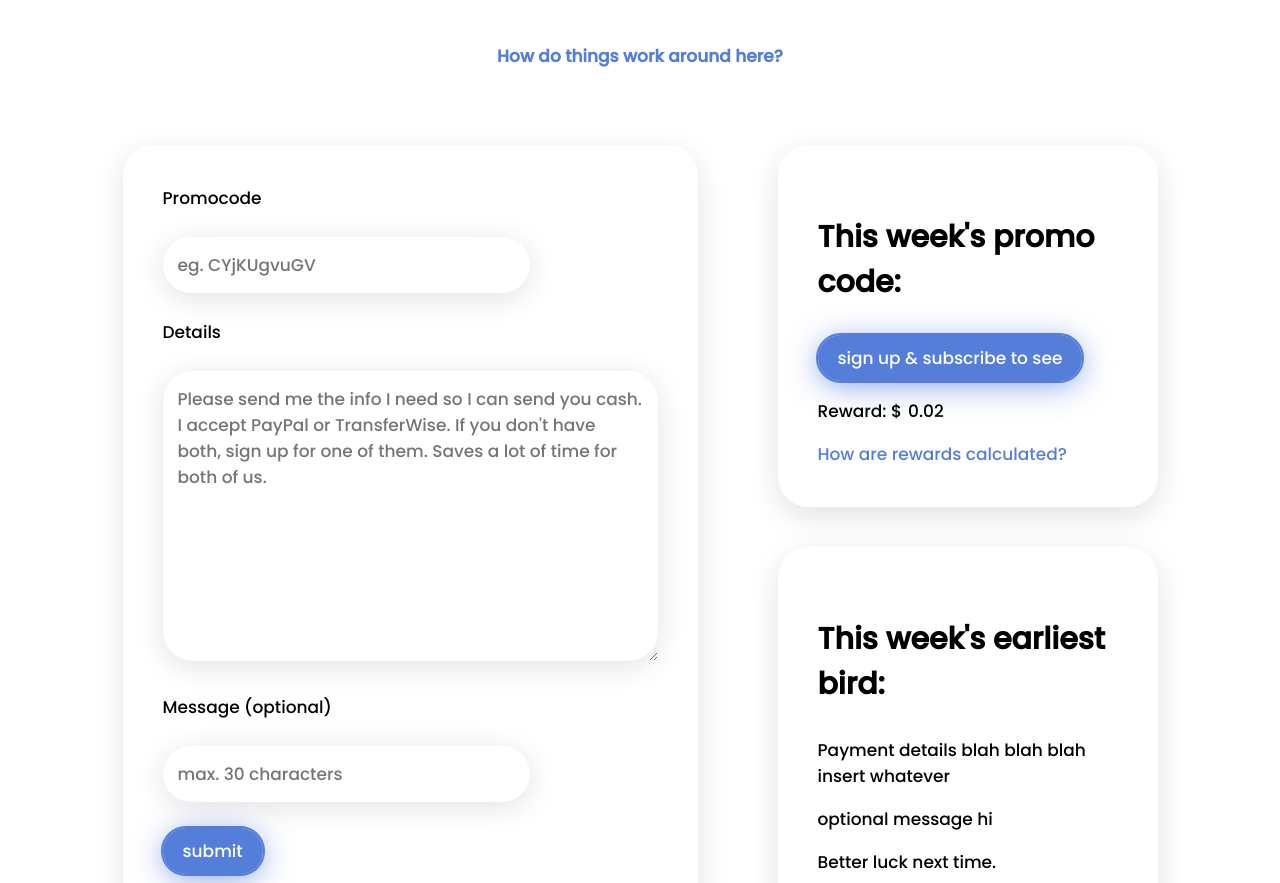
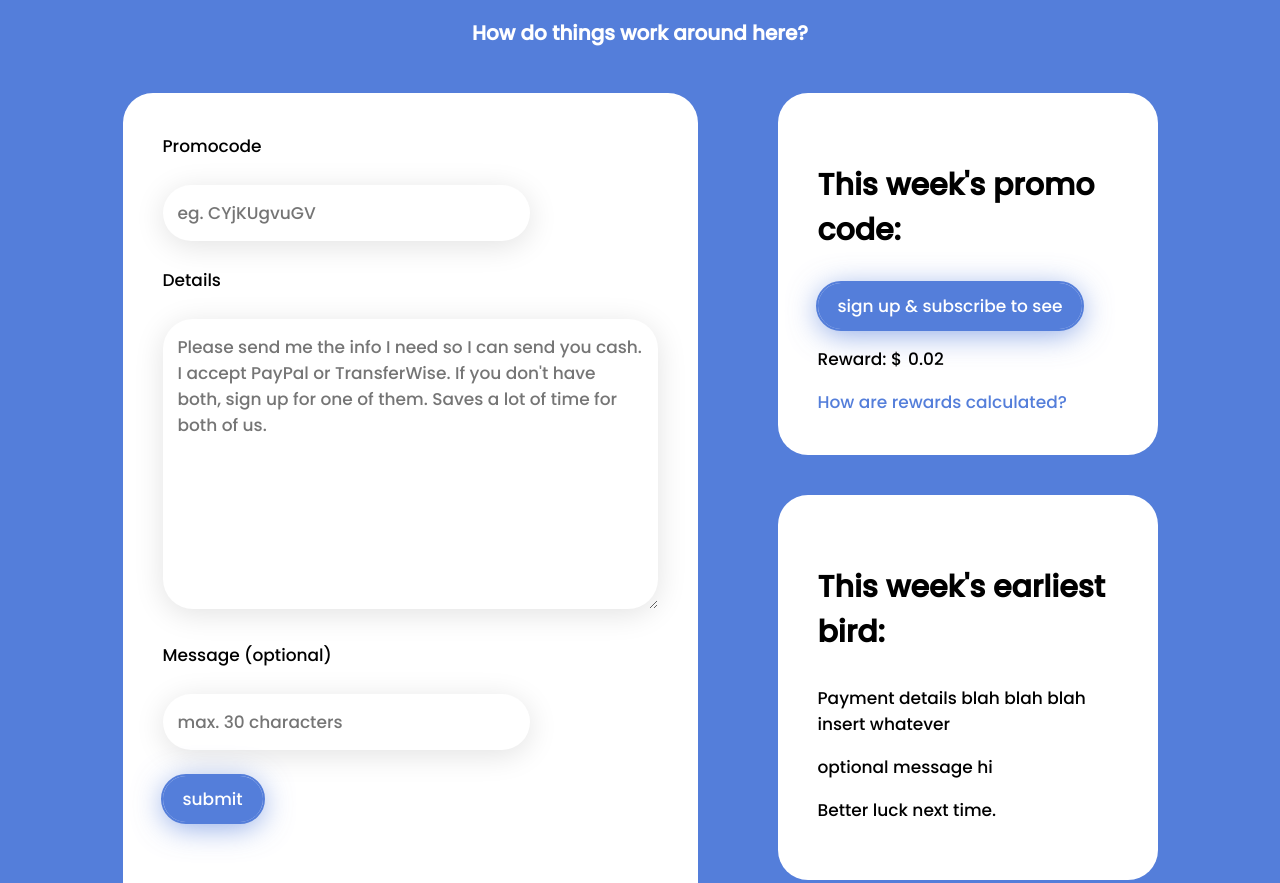
Before and after one commit to Coldge/promocodium, a plain HTML site: page webpages/index.html in a window 1280 px wide. Shown: the top 883 px of the page. Drawn offline with Linux system fonts and the light colour scheme.

Commit message:
background colors

```diff
--- a/styles/a-styles.css
+++ b/styles/a-styles.css
@@ -9,6 +9,9 @@
     font-family: 'Poppins', sans-serif;
     font-size: 17px;
     -webkit-tap-highlight-color: transparent;
+}
+body {
+    background-color: #547eda;
 }
 ::selection{
     background-color: #547eda;
@@ -27,7 +30,14 @@ h3 {
 }
 .how {
     text-align: center;
-    margin-top: 30px;
+    margin: 0px;
+}
+.how>a {
+    color: white;
+    font-size: 20px;
+}
+.how>a:hover {
+    color: black;
 }
 .full {
     display: flex;
@@ -45,7 +55,7 @@ h3 {
     /* backdrop-filter: blur(10px); */
     border-radius: 30px;
     padding: 40px;
-    box-shadow: 0px 9px 30px rgb(226, 226, 226);
+    /* box-shadow: 0px 9px 30px rgb(226, 226, 226); */
     margin: 40px;
     width: fit-content;
     transition: .3s;
--- a/styles/b-styles.css
+++ b/styles/b-styles.css
@@ -2,6 +2,9 @@
     font-family: 'Poppins', sans-serif;
     font-size: 17px;
     -webkit-tap-highlight-color: transparent;
+}
+body {
+    background-color: #547eda;
 }
 ::selection{
     background-color: #547eda;
@@ -11,7 +14,7 @@
     background-color: white;
     border-radius: 30px;
     padding: 40px;
-    box-shadow: 0px 9px 30px rgb(226, 226, 226);
+    /* box-shadow: 0px 9px 30px #3f65b8; */
     margin: 40px;
     width: auto;
 }
--- a/styles/c-styles.css
+++ b/styles/c-styles.css
@@ -5,13 +5,14 @@
 }body {
     display: flex;
     justify-content: center;
+    background-color: #547eda;
 }h3 {
     margin: 0px;
 }.box {
     background-color: white;
     border-radius: 30px;
     padding: 40px;
-    box-shadow: 0px 9px 30px rgb(226, 226, 226);
+    /* box-shadow: 0px 9px 30px rgb(226, 226, 226); */
     margin: 40px;
     width: fit-content;
     max-width: 400px;
```
Also changed, not shown: webpages/subscribe.html (+1 -1 lines), 1 other file.
